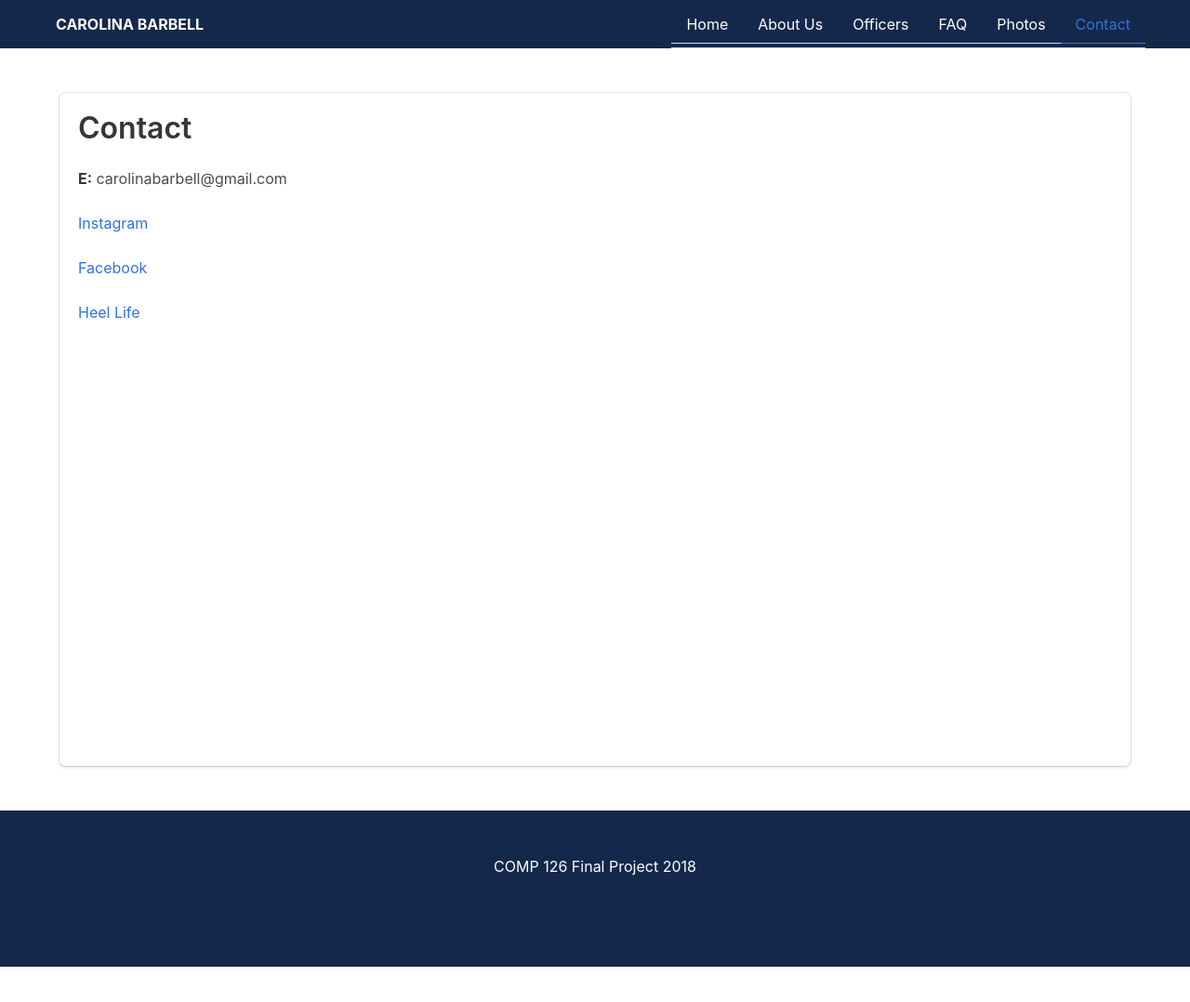
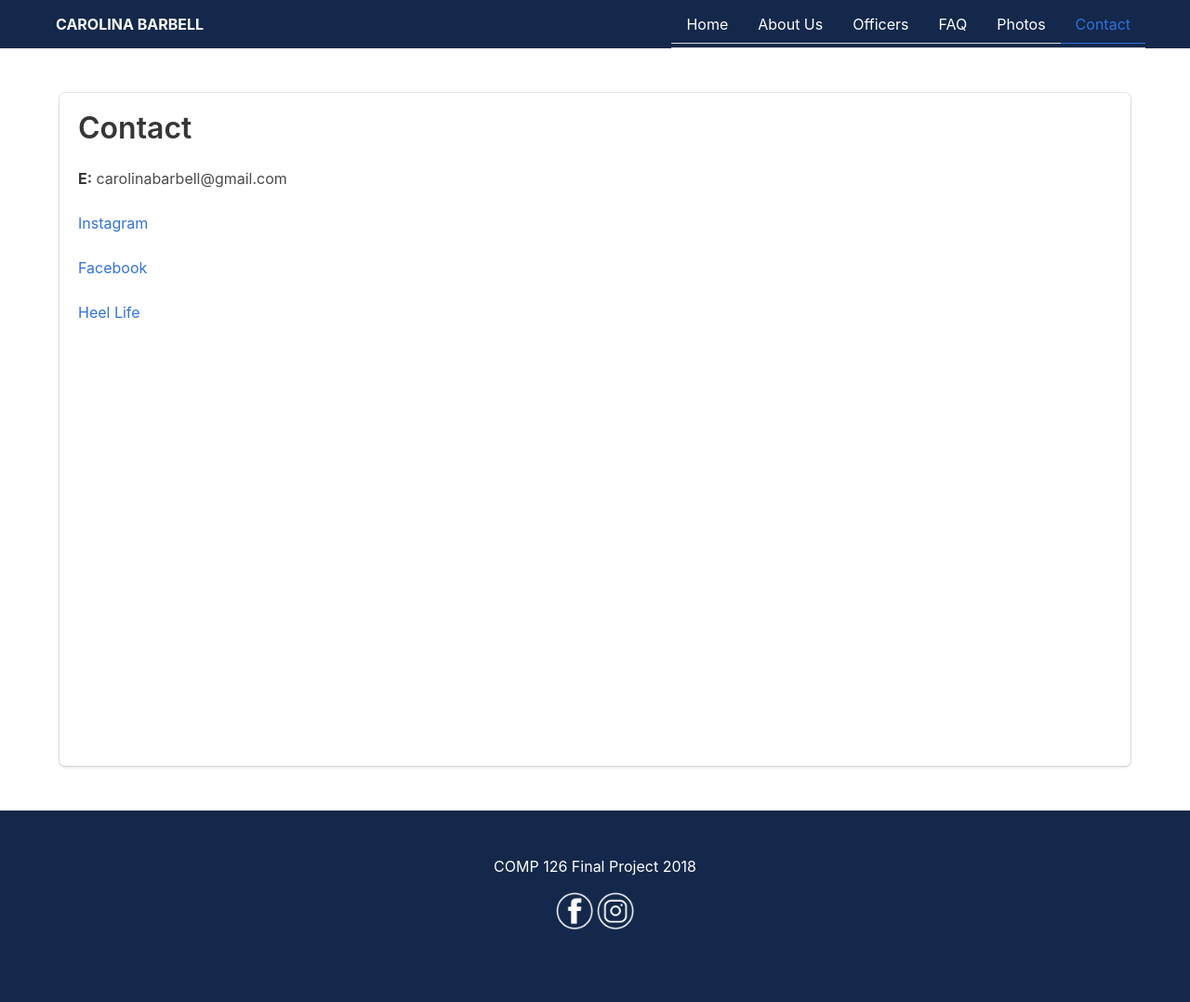
Before and after one commit to rbrandonc/126_final, a plain HTML site: page pages/contact.html in a window 1280 px wide. Shown: the whole page at 93% size. Before the commit the page ends 1040 px from the top, so only its background shows below. Drawn offline with Linux system fonts and the light colour scheme.

Commit message:
Adding social media icons to other footers

```diff
--- a/pages/contact.html
+++ b/pages/contact.html
@@ -46,6 +46,8 @@
     <div class="container">
       <div class="content has-text-centered">
         <p>COMP 126 Final Project 2018</p>
+        <a href="https://www.facebook.com/CarolinaBarbell?ref=ts&fref=ts" class="fa fb"><img src="../assets/facebooklogo.png" alt="No image"></a>
+        <a href="https://www.instagram.com/carolinabarbell/?hl=en" class="fa in"><img src="../assets/instagramlogo.png" alt="No image"></a>
       </div>
     </div>
   </footer>
```
Also changed, not shown: pages/faq.html (+2 -0 lines), pages/index.html (+2 -0 lines), pages/officers.html (+2 -0 lines), pages/photos.html (+2 -0 lines).
